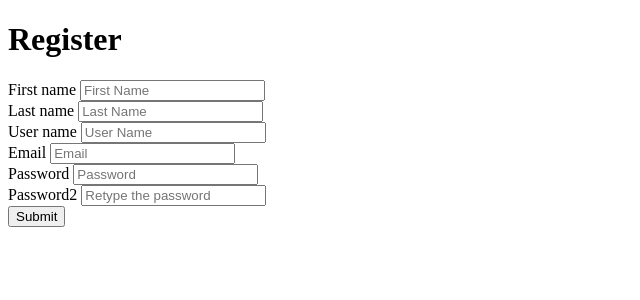
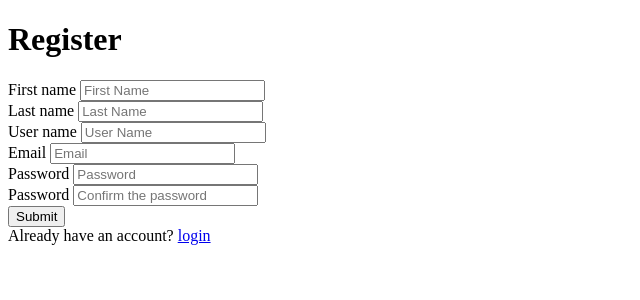
Before and after one commit to aslin-joel-r/mini-project-S6, a Django app: page /register/ in a window 1280 px wide. Shown: the top 300 px of the page, without its empty margins (0-640 px from the left). Run offline with Django 4.2, Linux system fonts and the light colour scheme.

Commit message:
added some files in template

```diff
--- /dev/null
+++ b/problem_detector/nation_book/templates/about.html
@@ -0,0 +1 @@
+<h1>About</h1>
--- a/problem_detector/nation_book/templates/index.html
+++ b/problem_detector/nation_book/templates/index.html
@@ -38,8 +38,9 @@
     </style>
     <header>
         <nav id="navigate">
-            <a href="#aboutus">About Us</a>
-            <a href="#prob-statement-cont">problem statements</a>
+            <a href="/">Home</a>
+            <a href="/about_us">About Us</a>
+            <a href="/problem_statements">problem statements</a>
             {%if user.is_authenticated %}
             <li>Hello,{{user.first_name}}</li>
             <a href="/logout">Logout</a>
--- /dev/null
+++ b/problem_detector/nation_book/templates/problem-statements.html
@@ -0,0 +1 @@
+<h1>Problem Statements</h1>
--- a/problem_detector/nation_book/templates/register.html
+++ b/problem_detector/nation_book/templates/register.html
@@ -30,8 +30,8 @@
     <label for="">Password</label>
     <input type="password" name="password" placeholder="Password">
 <br>
-    <label for="">Password2</label>
-    <input type="password" name="password2" placeholder="Retype the password">
+    <label for="">Password</label>
+    <input type="password" name="password2" placeholder="Confirm the password">
 <br>
     <input type="submit" value="Submit">
     </form>
@@ -40,5 +40,8 @@
         <b style="color:red">{{message}}</b>
         {% endfor%}
     </div>
+    <div>
+        Already have an account? <a href="/login">login</a>
+    </div>
 </body>
 </html>
--- a/problem_detector/nation_book/urls.py
+++ b/problem_detector/nation_book/urls.py
@@ -9,6 +9,8 @@ urlpatterns=[
     path('register/',views.register,name='register'),
     path('login/',views.login,name='login'),
     path('logout/',views.logout,name='logout'),
+    path('about_us/',views.about_us,name='about_us'),
+    path('problem_statements/',views.problem_statements,name='problem_statement'),
 ]
 
 urlpatterns += static(settings.STATIC_URL, document_root=settings.STATIC_ROOT)
--- a/problem_detector/nation_book/views.py
+++ b/problem_detector/nation_book/views.py
@@ -51,6 +51,9 @@ def login(request):
         if user is not None:
             auth.login(request,user)
             return redirect('/')
+        elif user is None:
+            messages.info(request,'Fill the Form !')
+            return redirect('login')
         else:
             messages.info(request,'invalid data')
             return redirect('login')
@@ -61,3 +64,9 @@ def login(request):
 def logout(request):
     auth.logout(request)
     return redirect('/')
+
+def about_us(request):
+    return render(request,'about.html')
+
+def problem_statements(request):
+    return render(request,'problem-statements.html')
```
Also changed, not shown: problem_detector/db.sqlite3.
